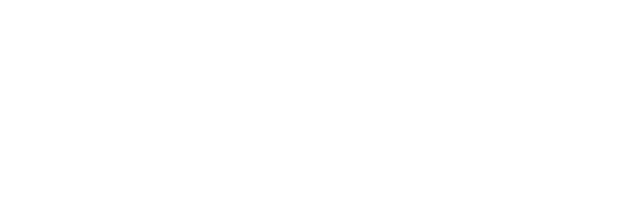
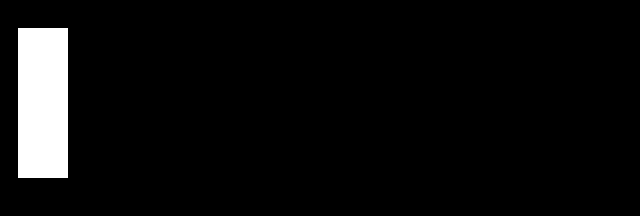
Before and after one commit to mtibamahdi/Interactive-Animations, a plain HTML site: page index.html in a window 1280 px wide. Shown: the whole page, without its empty margins (0-640 px from the left). Drawn offline with Linux system fonts and the light colour scheme.

Commit message:
Bsic Setup

```diff
--- a/index.html
+++ b/index.html
@@ -7,6 +7,7 @@
     <link rel="stylesheet" href="style.css" />
   </head>
   <body>
+    <canvas id="canvas1"></canvas>
     <script src="script.js"></script>
   </body>
 </html>
--- a/script.js
+++ b/script.js
@@ -0,0 +1,7 @@
+const canvas = document.getElementById("canvas1");
+const ctx = canvas.getContext("2d");
+canvas.width = window.innerWidth;
+canvas.height = window.innerHeight;
+
+ctx.fillStyle = "white";
+ctx.fillRect(10, 20, 50, 150);
--- a/style.css
+++ b/style.css
@@ -0,0 +1,3 @@
+body {
+  background-color: black;
+}
```
